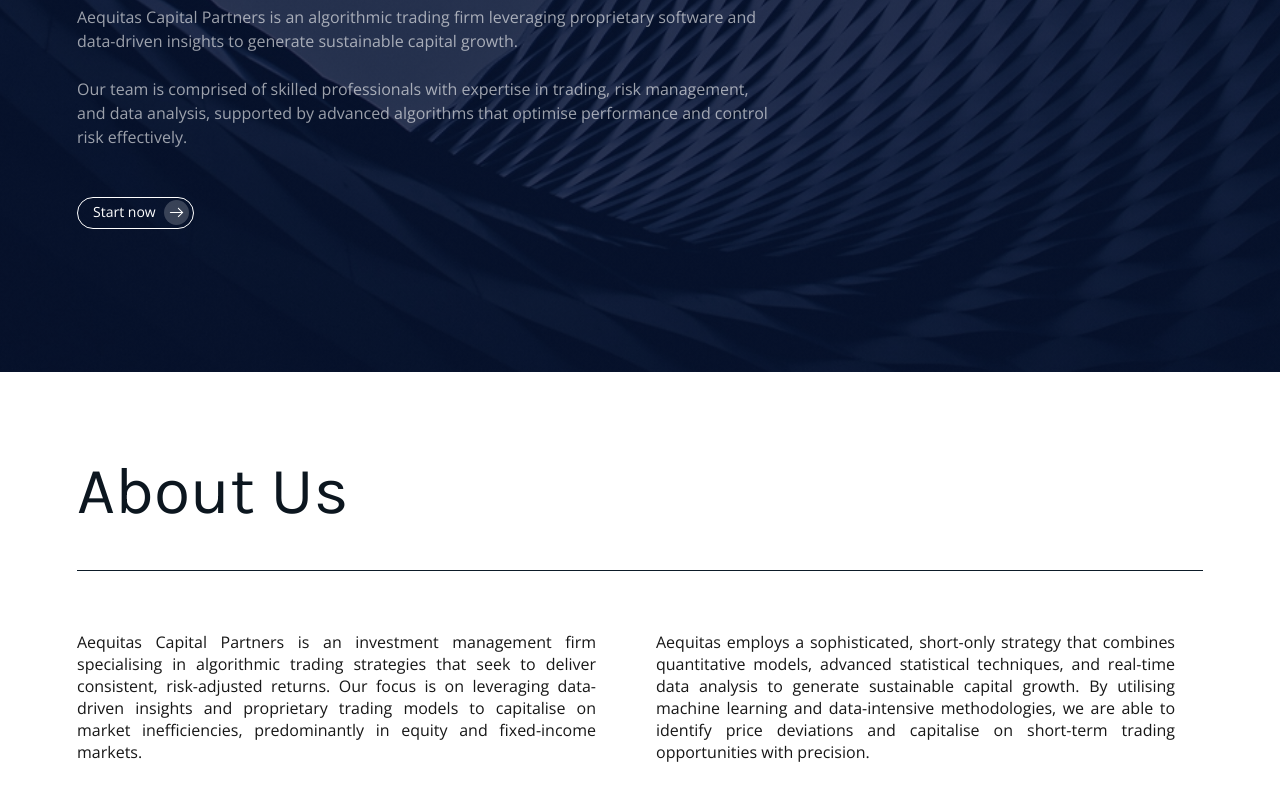
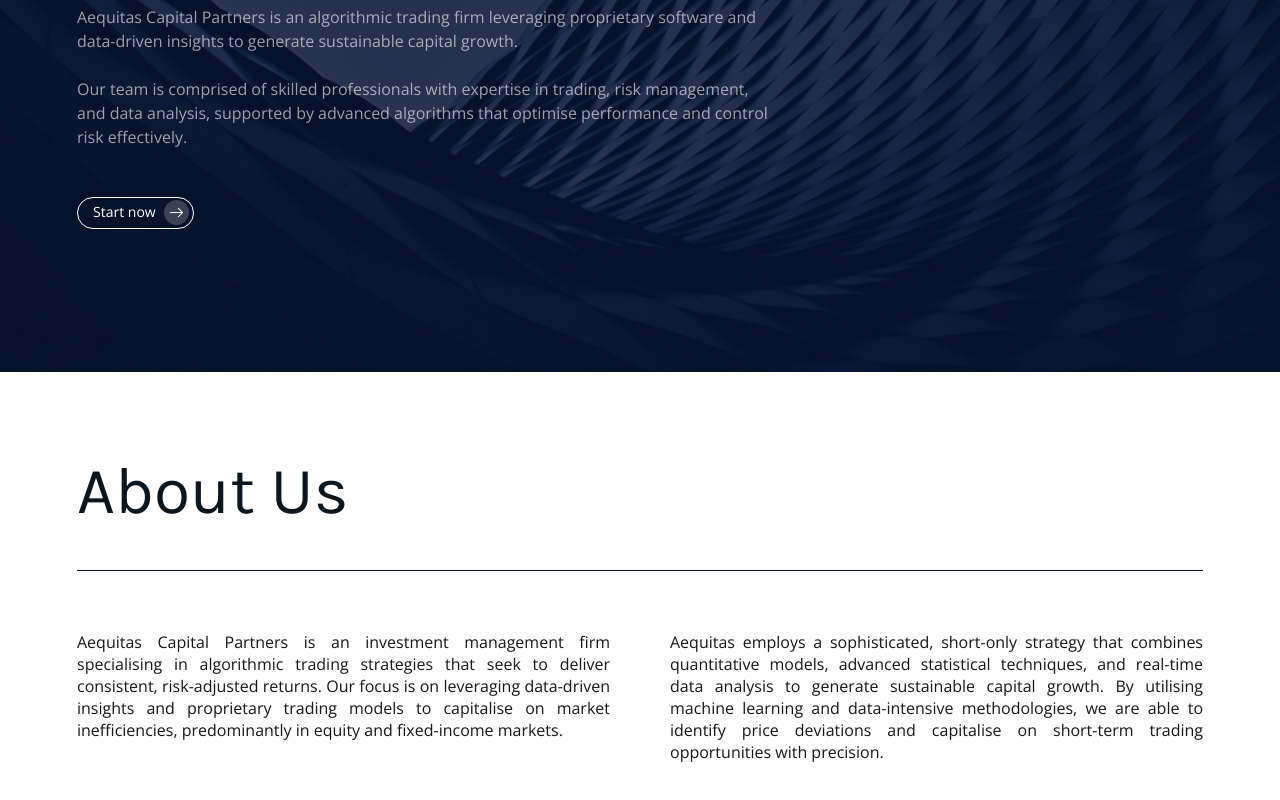
Before and after one commit to Traderyo93/Aequitasdash, a website: page index.html in a window 1280 px wide. Shown: the part 428-1228 px from the top of the page. Drawn offline with nearby package versions, Linux system fonts and the light colour scheme.

Commit message:
Update index.html

```diff
--- a/index.html
+++ b/index.html
@@ -237,11 +237,6 @@
             padding: 80px 77px;
         }
 
-        .about-container {
-            max-width: 1440px;
-            margin: 0 auto;
-        }
-
         .about-title {
             color: #0C161F;
             font-family: 'Karla', sans-serif;
@@ -263,11 +258,11 @@
             display: flex;
             gap: 60px;
             align-items: flex-start;
+            width: 100%;
         }
 
         .about-text {
             flex: 1;
-            max-width: 519px;
             color: #171717;
             text-align: justify;
             font-family: "Open Sans", sans-serif;
@@ -290,10 +285,6 @@
             .about-content {
                 flex-direction: column;
                 gap: 40px;
-            }
-
-            .about-text {
-                max-width: 100%;
             }
         }
 
@@ -370,7 +361,6 @@
 
     <!-- About Us Section -->
     <section class="about-section" id="about">
-        <div class="about-container">
         <h2 class="about-title">About Us</h2>
 
         <div class="about-divider"></div>
@@ -382,7 +372,6 @@
 
             <div class="about-text">
                 <p>Aequitas employs a sophisticated, short-only strategy that combines quantitative models, advanced statistical techniques, and real-time data analysis to generate sustainable capital growth. By utilising machine learning and data-intensive methodologies, we are able to identify price deviations and capitalise on short-term trading opportunities with precision.</p>
-                </div>
             </div>
         </div>
     </section>
```
Lines whose indentation alone changed are shown as unchanged.
